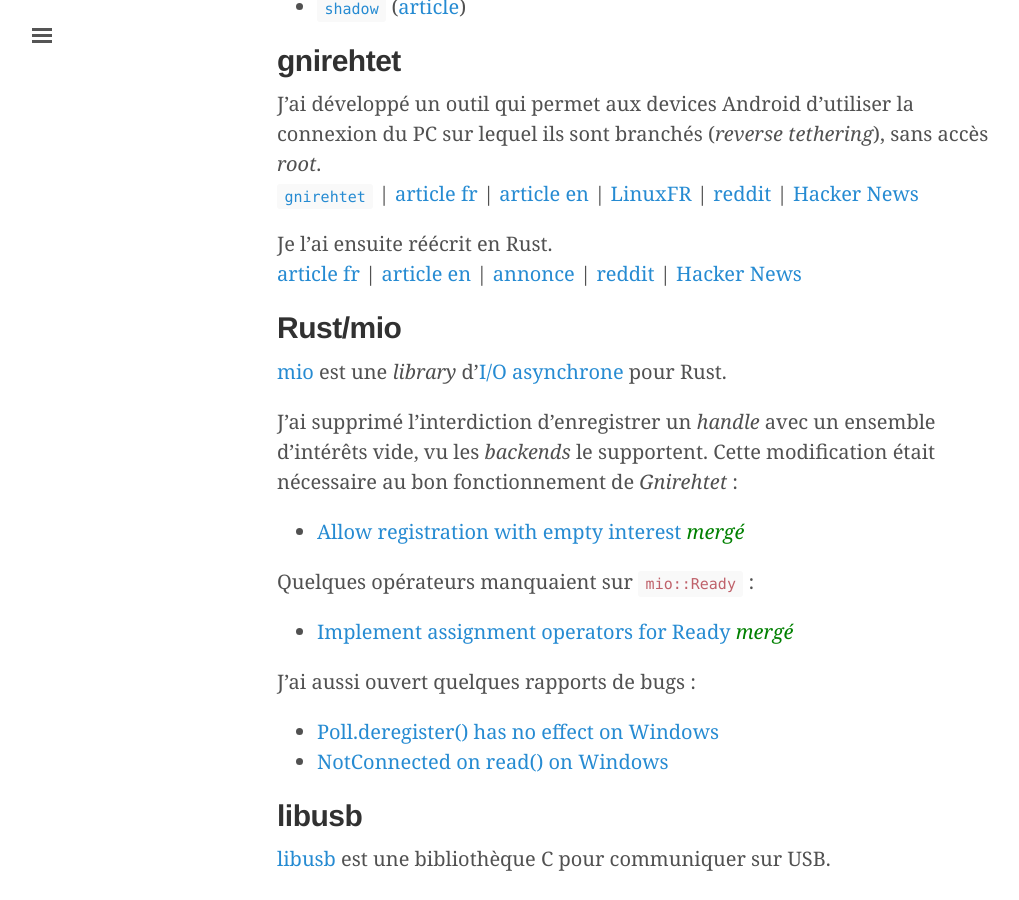
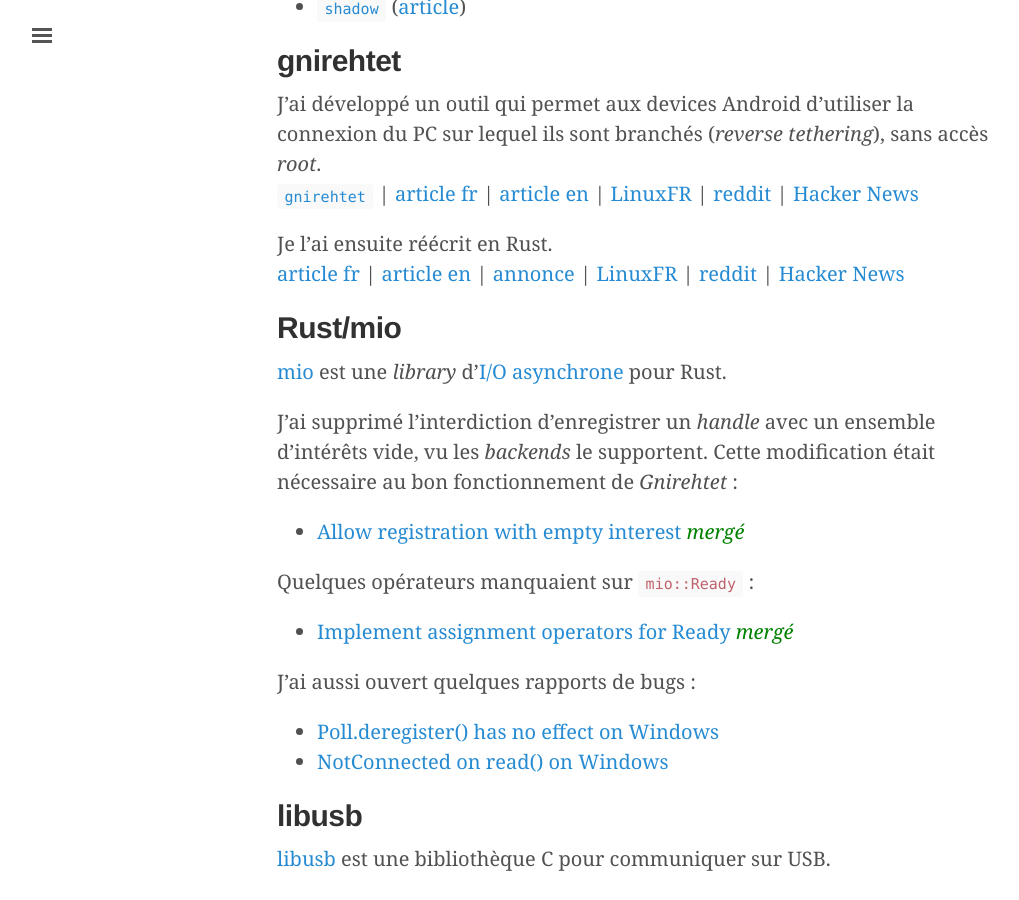
Before and after one commit to rom1v/blog.rom1v.com, a Jekyll site: the page built from contrib.md, in a window 1280 px wide and 900 px high, scrolled down 748 px. Shown: the whole window, without its empty margins (3-1022 px from the left). Built offline with Jekyll 4.4.1, drawn with Linux system fonts in a browser that asks for light colours.

Commit message:
Add link to LinuxFR journal about gnirehtet-rust

```diff
--- a/contrib.md
+++ b/contrib.md
@@ -59,12 +59,13 @@ du PC sur lequel ils sont branchés (_reverse tethering_), sans accès _root_.
 
 Je l'ai ensuite réécrit en Rust.
 [article fr][blog-gnirehtet-2-fr] \| [article en][blog-gnirehtet-2-en] \|
-[annonce][gnirehtet-2-medium] \| [reddit][gnirehtet-2-reddit] \|
-[Hacker News][gnirehtet-2-hn]
+[annonce][gnirehtet-2-medium] \| [LinuxFR][gnirehtet-2-linuxfr] \|
+[reddit][gnirehtet-2-reddit] \| [Hacker News][gnirehtet-2-hn]
 
 [blog-gnirehtet-2-fr]: {% post_url 2017-09-21-gnirehtet-reecrit-en-rust %}
 [blog-gnirehtet-2-en]: {% post_url 2017-09-21-gnirehtet-rewritten-in-rust %}
 [gnirehtet-2-medium]: https://medium.com/genymobile/gnirehtet-2-our-reverse-tethering-tool-for-android-now-available-in-rust-999960483d5a
+[gnirehtet-2-linuxfr]: https://linuxfr.org/users/rom1v/journaux/du-reverse-tethering-en-rust
 [gnirehtet-2-reddit]: https://www.reddit.com/r/rust/comments/71ks57/gnirehtet_a_reverse_tethering_tool_for_android/
 [gnirehtet-2-hn]: https://news.ycombinator.com/item?id=15326106
 
```
